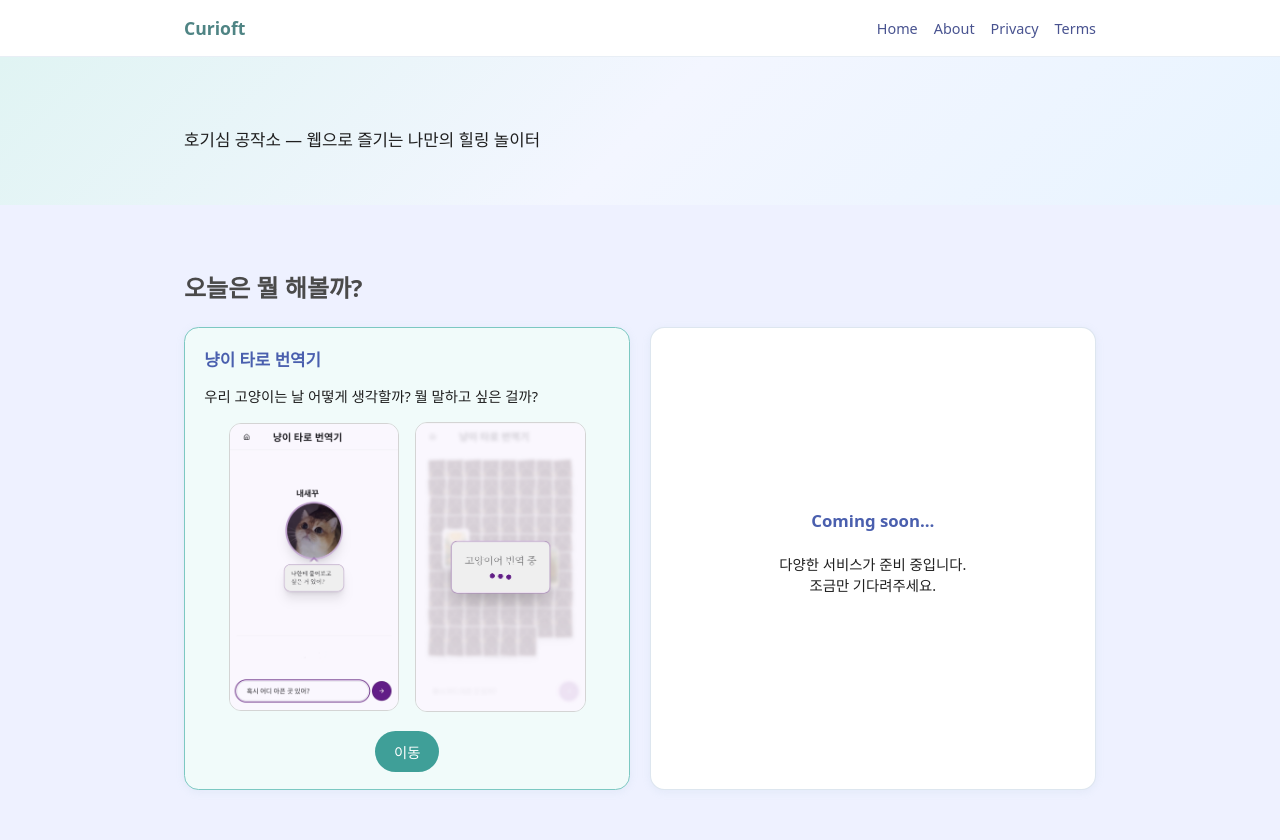
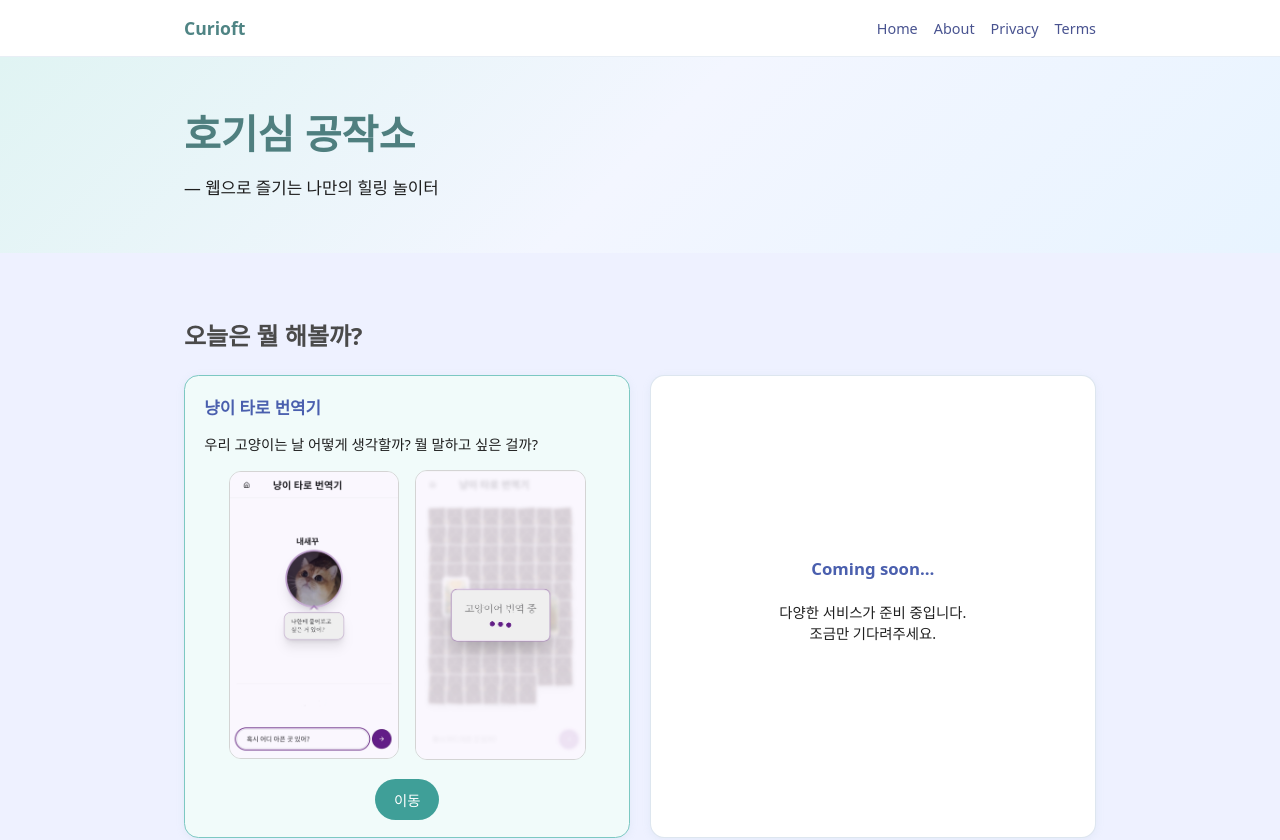
Before and after one commit to pikaak/Curioft_Site, a Next.js app: page / in a window 1280 px wide. Shown: the top 840 px of the page. Built offline with nearby package versions, Linux system fonts and the light colour scheme; a web font is replaced by a local one.

Commit message:
Update index.js

```diff
--- a/pages/index.js
+++ b/pages/index.js
@@ -48,10 +48,15 @@ export default function HomePage() {
         <section className="hero-section">
           <div className="container hero-container">
             <div className="hero-text">
-              {/* ⭐ 한 줄로 통합 + subtitle 스타일 적용 */}
-              <p className="hero-subtitle hero-title-single">
-                호기심 공작소 — 웹으로 즐기는 나만의 힐링 놀이터
+
+              {/* ⭐ 원래대로: 호기심 공작소 (기존 h1 스타일) */}
+              <h1>호기심 공작소</h1>
+
+              {/* ⭐ 한 줄 아래: subtitle 스타일 유지 */}
+              <p className="hero-subtitle">
+                — 웹으로 즐기는 나만의 힐링 놀이터
               </p>
+
             </div>
           </div>
         </section>
```
